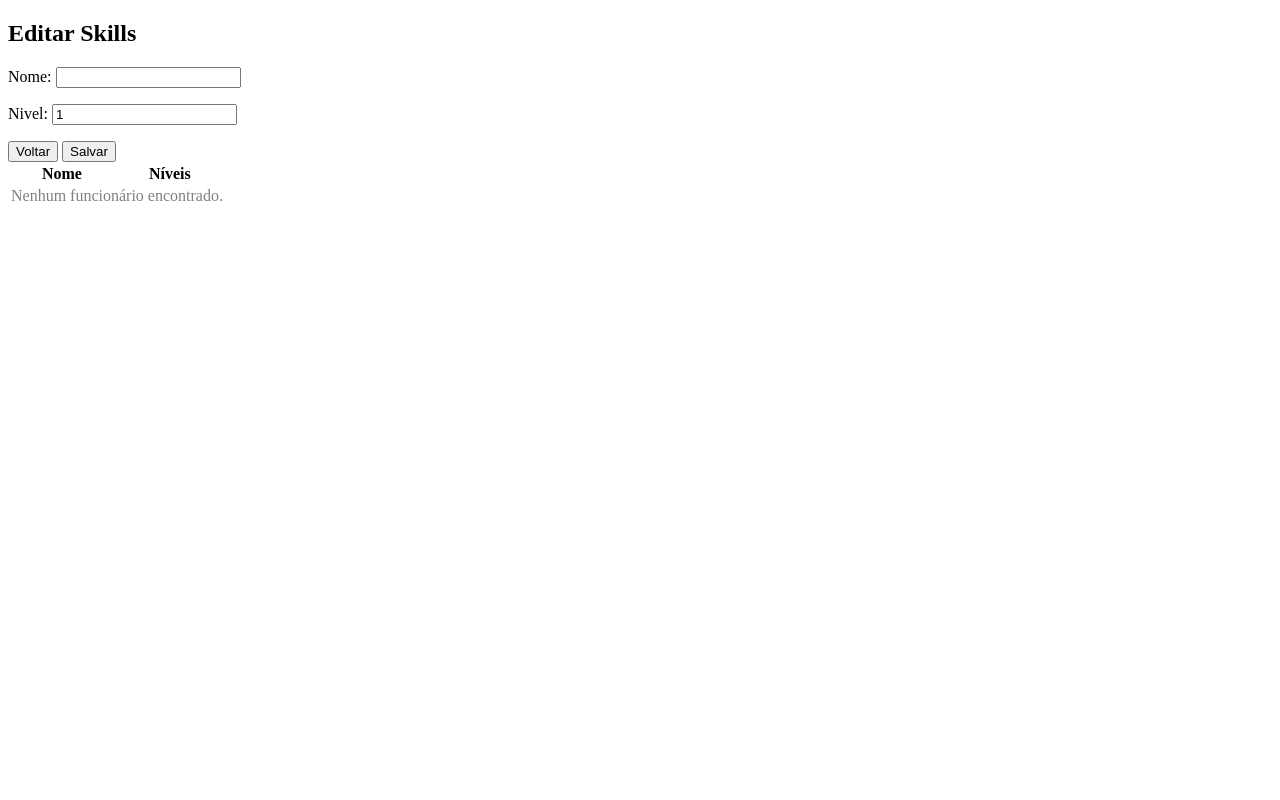
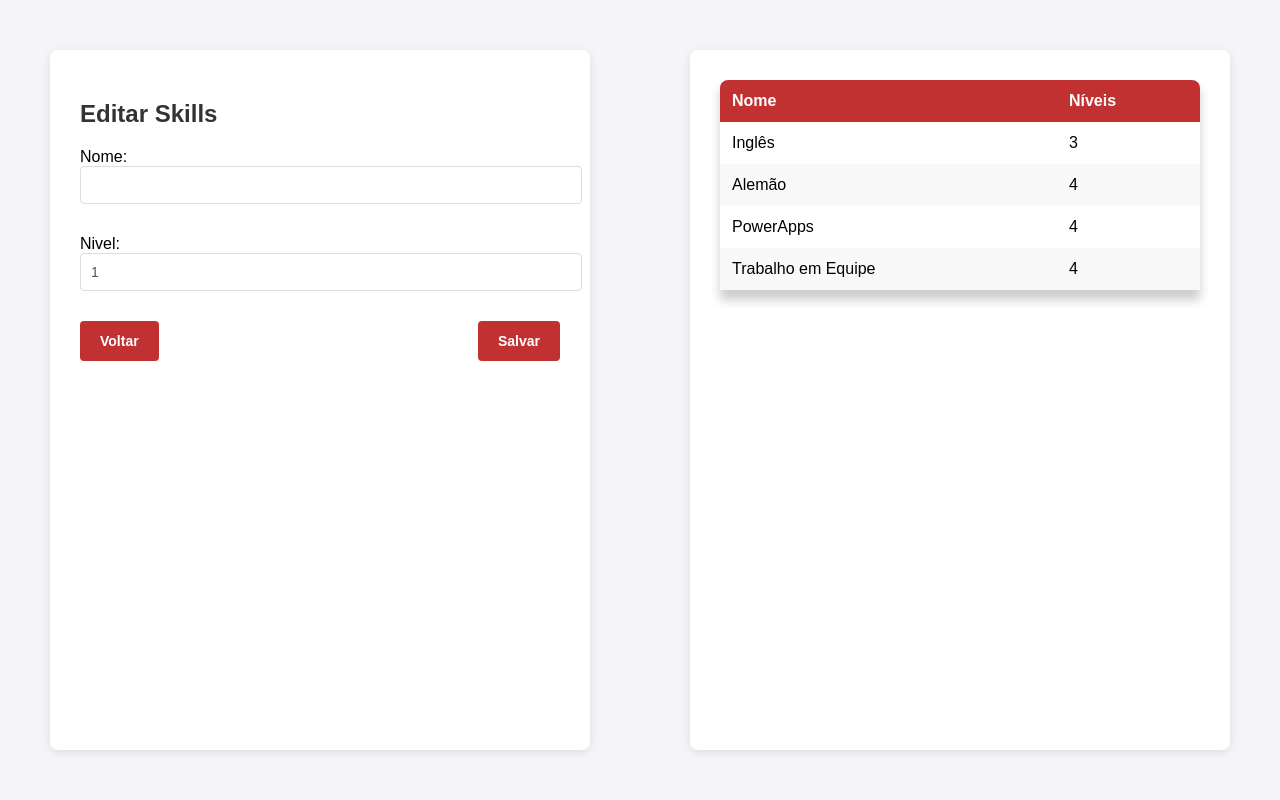
Before and after one commit to V1N1nam/Django, a Django app: page /editar_skills/ in a window 1280 px wide. Run offline with Django 5.2, Linux system fonts and the light colour scheme; a user stored in the database is signed in; data comes from the database, SQL or seed files in the repository; both versions use the stored data as it was after the commit.

Commit message:
fix, design

```diff
--- a/app/static/app/css/calendario.css
+++ b/app/static/app/css/calendario.css
@@ -13,7 +13,7 @@ body {
 
 h1 {
     text-align: center;
-    color: #000000;
+    color: #333;
     margin: 20px 0;
 }
 
--- a/app/static/app/css/editar_skills.css
+++ b/app/static/app/css/editar_skills.css
@@ -0,0 +1,144 @@
+/* Global Styles */
+body {
+    font-family: 'Arial', sans-serif;
+    background-color: #f4f4f9;
+    margin: 0;
+    padding: 0;
+    box-sizing: border-box;
+}
+
+.mainContainer {
+    display: flex;
+    flex-direction: row;
+    height: 80vh;
+}
+
+/* Container for form */
+.skillForm {
+    width: 100%;
+    height: 100%;
+    margin: 50px;
+    padding: 30px;
+    background-color: #fff;
+    border-radius: 8px;
+    box-shadow: 0 2px 10px rgba(0, 0, 0, 0.1);
+}
+
+/* Form styling */
+form h2 {
+    font-size: 24px;
+    margin-bottom: 20px;
+    color: #333;
+}
+
+form p {
+    margin-bottom: 15px;
+}
+
+form input,
+form select,
+form textarea {
+    width: 100%;
+    padding: 10px;
+    margin-bottom: 15px;
+    border: 1px solid #ddd;
+    border-radius: 4px;
+    font-size: 14px;
+    color: #555;
+}
+
+form input:focus,
+form select:focus,
+form textarea:focus {
+    outline: none;
+    border-color: #e74c3c;
+}
+
+/* Submit buttons */
+.submitButton {
+    display: flex;
+    justify-content: space-between;
+}
+
+.submitButton button {
+    padding: 12px 20px;
+    font-size: 14px;
+    font-weight: bold;
+    border: none;
+    border-radius: 4px;
+    cursor: pointer;
+}
+
+.submitButton button.cancelBtn {
+    background-color: #c23131;
+    color: white;
+}
+
+.submitButton button.cancelBtn:hover {
+    background-color: #9e0000;
+}
+
+.submitButton button[type="submit"] {
+    background-color: #c23131;
+    color: white;
+}
+
+.submitButton button[type="submit"]:hover {
+    background-color: #9e0000;
+}
+
+/* Table Styles */
+.skillTable {
+    width: 100%;
+    height: 100%;
+    margin: 50px;
+    padding: 30px;
+    background-color: #fff;
+    border-radius: 8px;
+    box-shadow: 0 2px 10px rgba(0, 0, 0, 0.1);
+}
+
+.skillTable table {
+    width: 100%;
+    border-collapse: collapse;
+    box-shadow: 0 10px 10px rgba(0, 0, 0, 0.2);
+}
+
+.skillTable th,
+.skillTable td {
+    padding: 12px;
+    text-align: left;
+    font-size: 16px;
+}
+
+.skillTable th {
+    background-color: #c23131;;
+    color: #ffffff;
+    transition: .2s;
+}
+
+.skillTable th:first-child {
+    border-radius: 8px 0 0 0;
+}
+
+.skillTable th:last-child {
+    border-radius: 0 8px 0 0;
+}
+
+.skillTable th:hover {
+    background-color: #9e0000;
+}
+
+.skillTable tbody tr:nth-child(even) {
+    background-color: #f9f9f9;
+}
+
+.skillTable tbody tr:hover {
+    background-color: #f1f1f1;
+}
+
+.skillTable .valuesColumns {
+    text-align: center;
+    font-style: italic;
+    color: gray;
+}
--- a/app/static/app/css/main.css
+++ b/app/static/app/css/main.css
@@ -75,7 +75,7 @@ button:hover {
     margin: 20px 0 40px 0;
     font-weight: bold;
     font-size: 50px;
-    color: #b90000;
+    color: #333;
 }
 
 .searchBar {
--- a/app/static/app/css/relatorio.css
+++ b/app/static/app/css/relatorio.css
@@ -24,7 +24,7 @@ body {
 
 h2 {
     text-align: center;
-    color: #960505;
+    color: #333;
 }
 
 .formMain {
--- a/app/templates/editar_skills.html
+++ b/app/templates/editar_skills.html
@@ -10,6 +10,7 @@
 {% endblock %}
 
 {% block content %}
+    <div class="mainContainer">
         <div class="skillForm">
             <form method="post">
                 <h2>Editar Skills</h2>
@@ -44,4 +45,5 @@
                 </tbody>
             </table>
         </div>
+    </div>
 {% endblock %}
--- a/app/views.py
+++ b/app/views.py
@@ -144,16 +144,18 @@ def relatorio_dinamico(request):
 
 @login_required(login_url='login')
 def adicionar_skill(request):
+    skills = Skill.objects.all()
+
     if request.method == 'POST':
         form = SkillForm(request.POST)
         if form.is_valid():
             form.save()
-            return redirect('main')
+            return redirect('editar_skills')
 
     else:
         form = SkillForm()
 
-    return render(request, 'editar_skills.html', {'form': form})
+    return render(request, 'editar_skills.html', {'form': form, 'skills': skills})
 
 @login_required(login_url='login')
 def calendario_eventos(request):
```
Also changed, not shown: db.sqlite3. Lines whose indentation alone changed are shown as unchanged.
